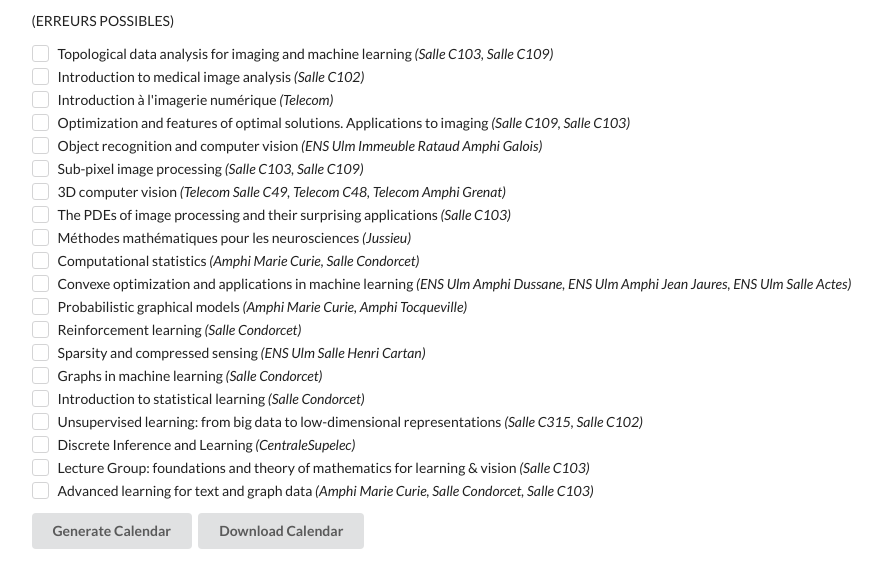
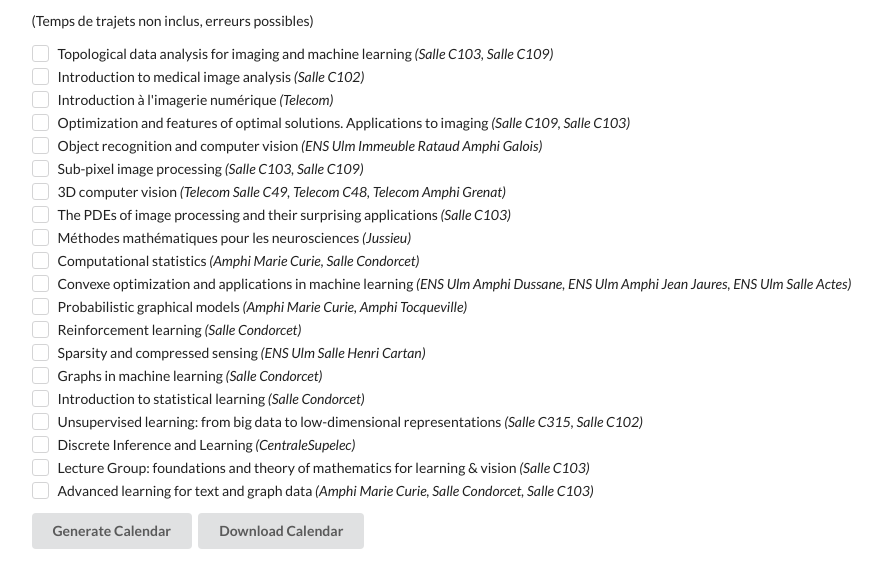
Before and after one commit to JulesKzl/emploi-du-temps, a plain HTML site: page src/edt.html in a window 1280 px wide. Shown: the part 35-622 px from the top of the page, without its empty margins (45-927 px from the left). Drawn offline with Linux system fonts and the light colour scheme.

Commit message:
possible errors

```diff
--- a/src/edt.html
+++ b/src/edt.html
@@ -19,7 +19,7 @@
   <div class="pusher">
     <div class="ui container">
       <h1 class="ui center aligned header">MVA First semester</h1>
-      (ERREURS POSSIBLES)
+      (Temps de trajets non inclus, erreurs possibles)
       <div id="coursesList" class="ui list">
       </div>
       <button class=" ui button" id="generateIcs">Generate Calendar</button>
```
